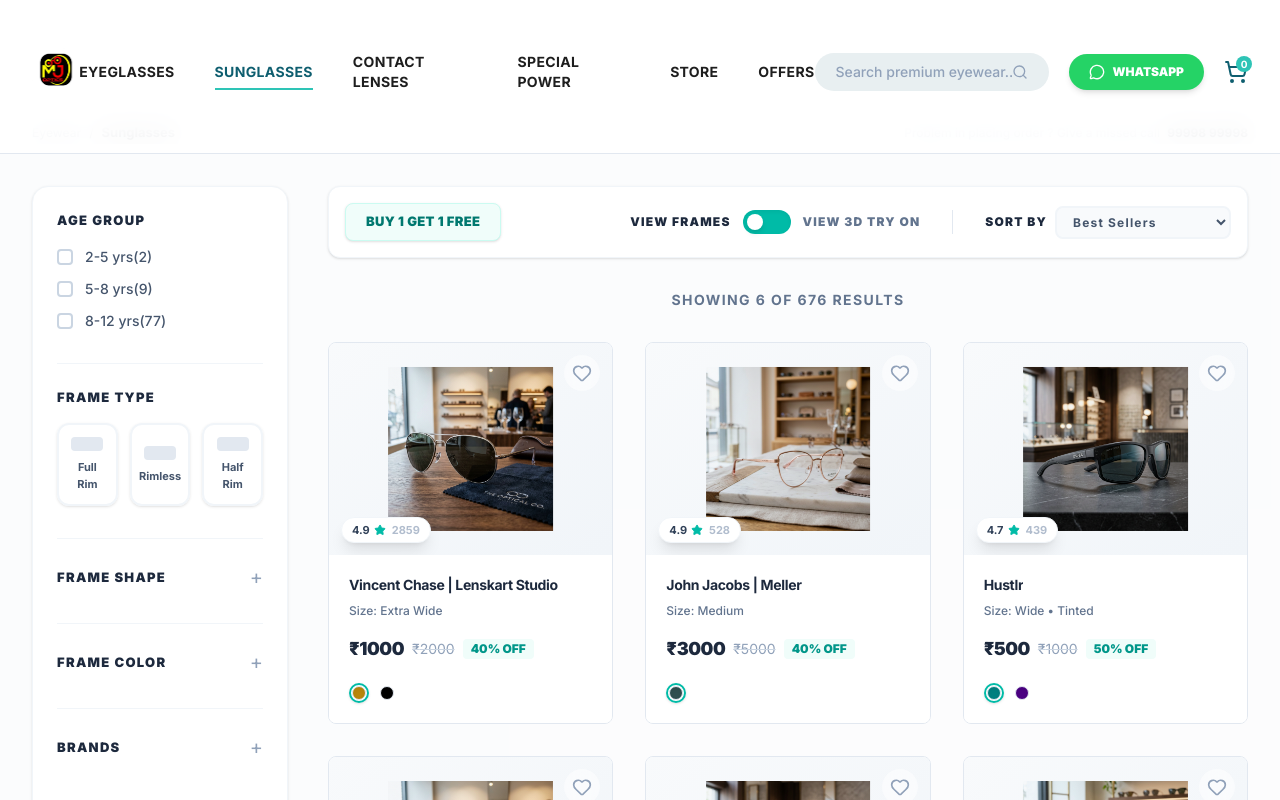
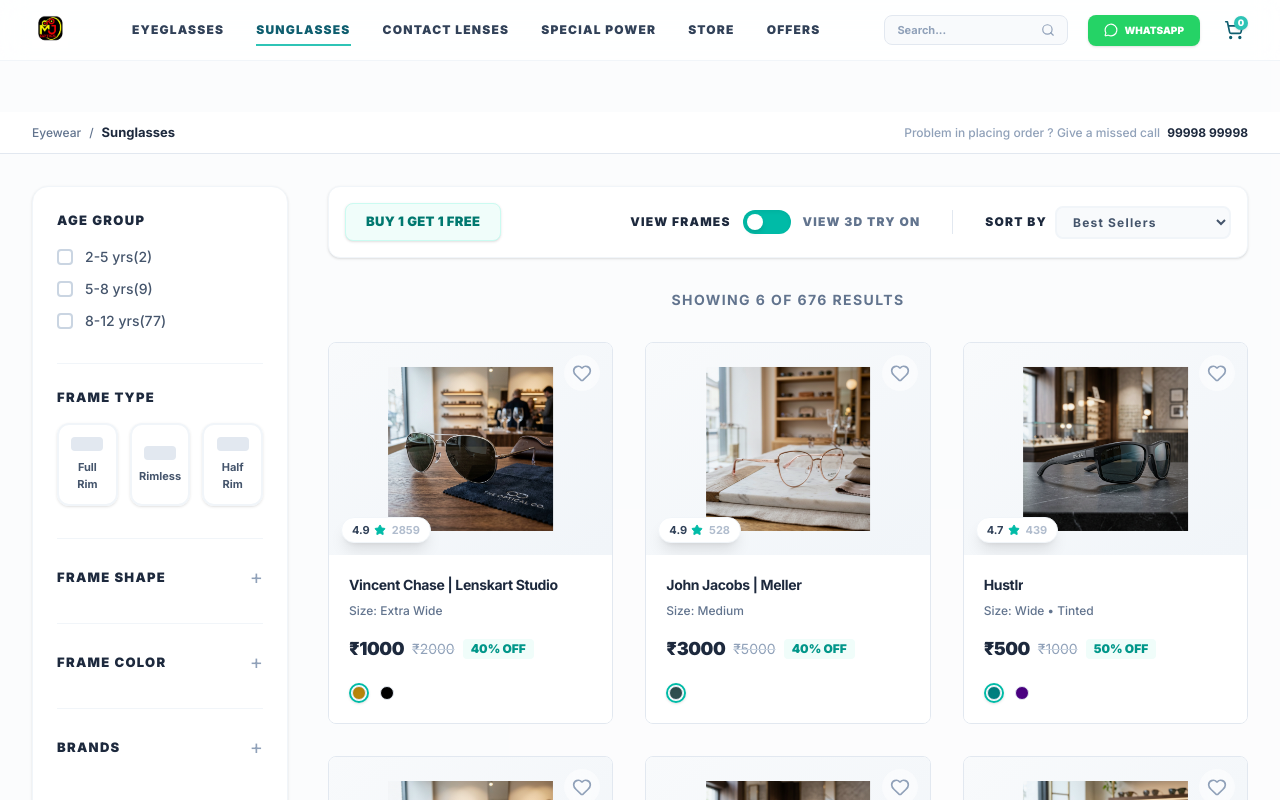
Before and after one commit to mdmitkar/Mjoptics, a React (Vite) app: page /sunglasses in a window 1280 px wide. Shown: the top 800 px of the page. Built offline with nearby package versions, Linux system fonts and the light colour scheme.

Commit message:
navbar sahi

```diff
--- a/src/components/Navbar.jsx
+++ b/src/components/Navbar.jsx
@@ -36,68 +36,67 @@
   return (
     <header className="fixed top-0 left-0 right-0 z-50 transition-all duration-300">
       <nav
-        className={`transition-all duration-300 ${isScrolled ? "bg-white shadow-xl py-3" : "bg-white/90 backdrop-blur-md py-5"}`}
+        className={`transition-all duration-300 border-b border-slate-100 ${isScrolled ? "bg-white/95 shadow-lg py-2" : "bg-white/80 backdrop-blur-md py-3"}`}
       >
-        <div className="container-custom flex justify-between items-center">
+        <div className="container-custom flex justify-between items-center gap-4">
           {/* Logo */}
-          <Link to="/" className="flex items-center group">
+          <Link to="/" className="flex items-center group shrink-0">
             <img
               src="/logo.png"
               alt="M J Optics"
-              className="h-10 md:h-12 w-auto object-contain transition-transform group-hover:scale-105"
+              className="h-8 md:h-9 w-auto object-contain transition-transform group-hover:scale-105"
             />
           </Link>
 
           {/* Navigation Links */}
-          <ul className="hidden lg:flex items-center gap-10">
+          <ul className="hidden lg:flex items-center gap-6 xl:gap-8 flex-1 justify-center">
             {navLinks.map((link) => (
               <li
                 key={link.name}
-                className={`relative ${link.name === "Sunglasses" ? "group" : ""}`}
+                className={`relative whitespace-nowrap ${link.name === "Sunglasses" ? "group" : ""}`}
               >
-                <div className="py-6 flex items-center">
-                  <Link
-                    to={link.path}
-                    className={`nav-link ${isActive(link.path) ? "nav-link-active" : ""}`}
-                  >
-                    {link.name}
-                  </Link>
-                </div>
+                <Link
+                  to={link.path}
+                  className={`nav-link text-[11px] xl:text-xs font-black tracking-widest py-1 flex items-center gap-1 ${isActive(link.path) ? "nav-link-active" : ""}`}
+                >
+                  {link.name}
+                </Link>
                 {link.name === "Sunglasses" && <SunglassesMegaMenu />}
               </li>
             ))}
           </ul>
 
           {/* Right Actions */}
-          <div className="flex items-center gap-5">
-            <div className="hidden xl:flex items-center bg-light-gray border border-transparent rounded-full px-5 py-2 focus-within:border-accent transition-all">
+          <div className="flex items-center gap-3 xl:gap-5 shrink-0">
+            {/* Slim Search */}
+            <div className="hidden xl:flex items-center bg-slate-50 border border-slate-200 rounded-lg px-3 py-1.5 focus-within:border-accent/50 focus-within:bg-white transition-all">
               <input
                 type="text"
-                placeholder="Search premium eyewear..."
-                className="bg-transparent border-none outline-none text-sm w-44 placeholder:text-slate-400 font-medium"
+                placeholder="Search..."
+                className="bg-transparent border-none outline-none text-[11px] w-28 xl:w-36 placeholder:text-slate-400 font-bold"
               />
-              <Search className="w-4 h-4 text-slate-400" />
+              <Search className="w-3.5 h-3.5 text-slate-400" />
             </div>
 
             <a
               href="https://wa.me/919972414093"
               target="_blank"
               rel="noopener noreferrer"
-              className="hidden md:flex items-center gap-2 bg-[#25D366] text-white px-5 py-2.5 rounded-full text-xs font-black hover:bg-[#25D366]/90 transition-all shadow-md active:scale-95"
+              className="hidden sm:flex items-center gap-1.5 bg-[#25D366] text-white px-4 py-2 rounded-lg text-[10px] font-black hover:bg-[#25D366]/90 transition-all shadow-sm active:scale-95 whitespace-nowrap"
             >
-              <MessageCircle className="w-4 h-4" />
+              <MessageCircle className="w-3.5 h-3.5" />
               <span>WHATSAPP</span>
             </a>
 
-            <div className="flex items-center gap-5 text-primary">
-              <button className="hover:scale-110 transition-transform relative group">
-                <ShoppingCart className="w-6 h-6" />
-                <span className="absolute -top-1 -right-1 bg-accent text-white text-[10px] w-4 h-4 flex items-center justify-center rounded-full font-bold">
+            <div className="flex items-center gap-4 text-primary">
+              <button className="hover:scale-110 transition-transform relative group p-1">
+                <ShoppingCart className="w-5 h-5" />
+                <span className="absolute top-0 right-0 bg-accent text-white text-[9px] w-3.5 h-3.5 flex items-center justify-center rounded-full font-black shadow-sm">
                   0
                 </span>
               </button>
-              <button className="lg:hidden hover:text-accent transition-colors">
-                <Menu className="w-7 h-7" />
+              <button className="lg:hidden hover:text-accent transition-colors p-1">
+                <Menu className="w-6 h-6" />
               </button>
             </div>
           </div>
--- a/src/index.css
+++ b/src/index.css
@@ -58,7 +58,15 @@
     }
 
     .nav-link {
-        @apply relative py-2 font-bold text-sm tracking-wide text-dark-text transition-colors hover:text-primary uppercase;
+        @apply relative font-black text-[11px] tracking-[0.1em] text-slate-700 transition-all duration-300 hover:text-primary uppercase;
+    }
+
+    .nav-link::after {
+        @apply content-[''] absolute -bottom-1 left-0 w-0 h-[2px] bg-accent transition-all duration-300;
+    }
+
+    .nav-link:hover::after {
+        @apply w-full;
     }
 
     .nav-link-active {
@@ -66,7 +74,7 @@
     }
 
     .nav-link-active::after {
-        @apply content-[''] absolute bottom-0 left-0 w-full h-0.5 bg-accent;
+        @apply w-full bg-accent;
     }
 }
 
```
